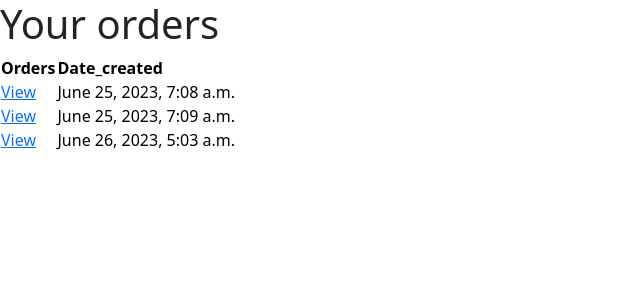
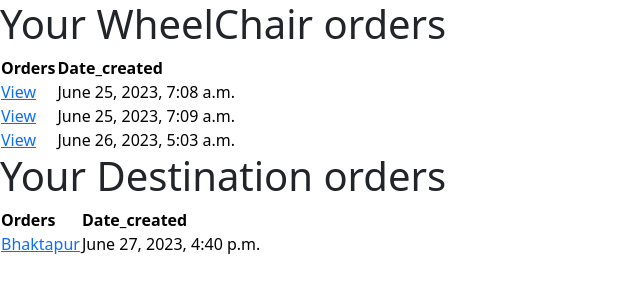
Before and after one commit to SarajZimba/Project_for_competition, a Django app: page /user-profile in a window 1280 px wide. Shown: the top 300 px of the page, without its empty margins (0-640 px from the left). Run offline with Django 4.2, Linux system fonts and the light colour scheme; a user stored in the database is signed in; data comes from the database, SQL or seed files in the repository; both versions use the stored data as it was after the commit.

Commit message:
User can see their destination orders in  userpage

```diff
--- a/Templates/userpage.html
+++ b/Templates/userpage.html
@@ -3,7 +3,7 @@
 <head>
     <link href="https://cdn.jsdelivr.net/npm/bootstrap@5.3.0/dist/css/bootstrap.min.css" rel="stylesheet" integrity="sha384-9ndCyUaIbzAi2FUVXJi0CjmCapSmO7SnpJef0486qhLnuZ2cdeRhO02iuK6FUUVM" crossorigin="anonymous">
 </head>
-<h1>Your orders</h1>
+<h1>Your WheelChair orders</h1>
 
 <table class="tavle table-primary">
     <thead>
@@ -24,4 +24,24 @@
     </tbody>
   </table>
 
+  <h1>Your Destination orders</h1>
+<table class="tavle table-primary">
+    <thead>
+      <tr>
+        <th scope="col">Orders</th>
+        <th scope="col">Date_created</th>
+
+      </tr>
+    </thead>
+    <tbody>
+      <tr>
+        {% for order in userdestOrder%}
+        <td><a href="#">{{order.destination}}</a></td>
+        <td><a>{{order.date_ordered}}</a></td>
+      </tr>
+      {% endfor %}
+
+    </tbody>
+  </table>
+
   <script src="https://cdn.jsdelivr.net/npm/bootstrap@5.3.0/dist/js/bootstrap.bundle.min.js" integrity="sha384-geWF76RCwLtnZ8qwWowPQNguL3RmwHVBC9FhGdlKrxdiJJigb/j/68SIy3Te4Bkz" crossorigin="anonymous"></script>
--- a/stroll1/models.py
+++ b/stroll1/models.py
@@ -177,6 +177,7 @@ ORDER_STATUS = (
 )
 
 class Destination_Order(models.Model):
+    date_ordered = models.DateTimeField(auto_now_add=True, null=True)
     ordered_by = models.CharField(max_length=200, null=True)
     # shipping_address = models.CharField(max_length=200)
     destination = models.CharField(max_length=30, null=True)
--- a/stroll1/views.py
+++ b/stroll1/views.py
@@ -519,10 +519,16 @@ def KhaltiVerifyCart(request):
 def UserProfile(request):
      customer = request.user.customer
      userOrder = Order.objects.filter(customer=customer)
+     userdestOrder = Destination_Order.objects.filter(ordered_by=request.user)
      for orders in userOrder:
           print(orders , orders.orderitem_set.all())
 
-     context = {'userOrder': userOrder}
+     for order in userdestOrder:
+          print(order)
+
+
+     context = {'userOrder': userOrder, 'userdestOrder': userdestOrder}
+
      return render(request, "userpage.html", context)
 
 def showOrderitems(request, order_id):
```
Also changed, not shown: db.sqlite3, stroll1/migrations/0034_destination_order_date_ordered.py (added).
